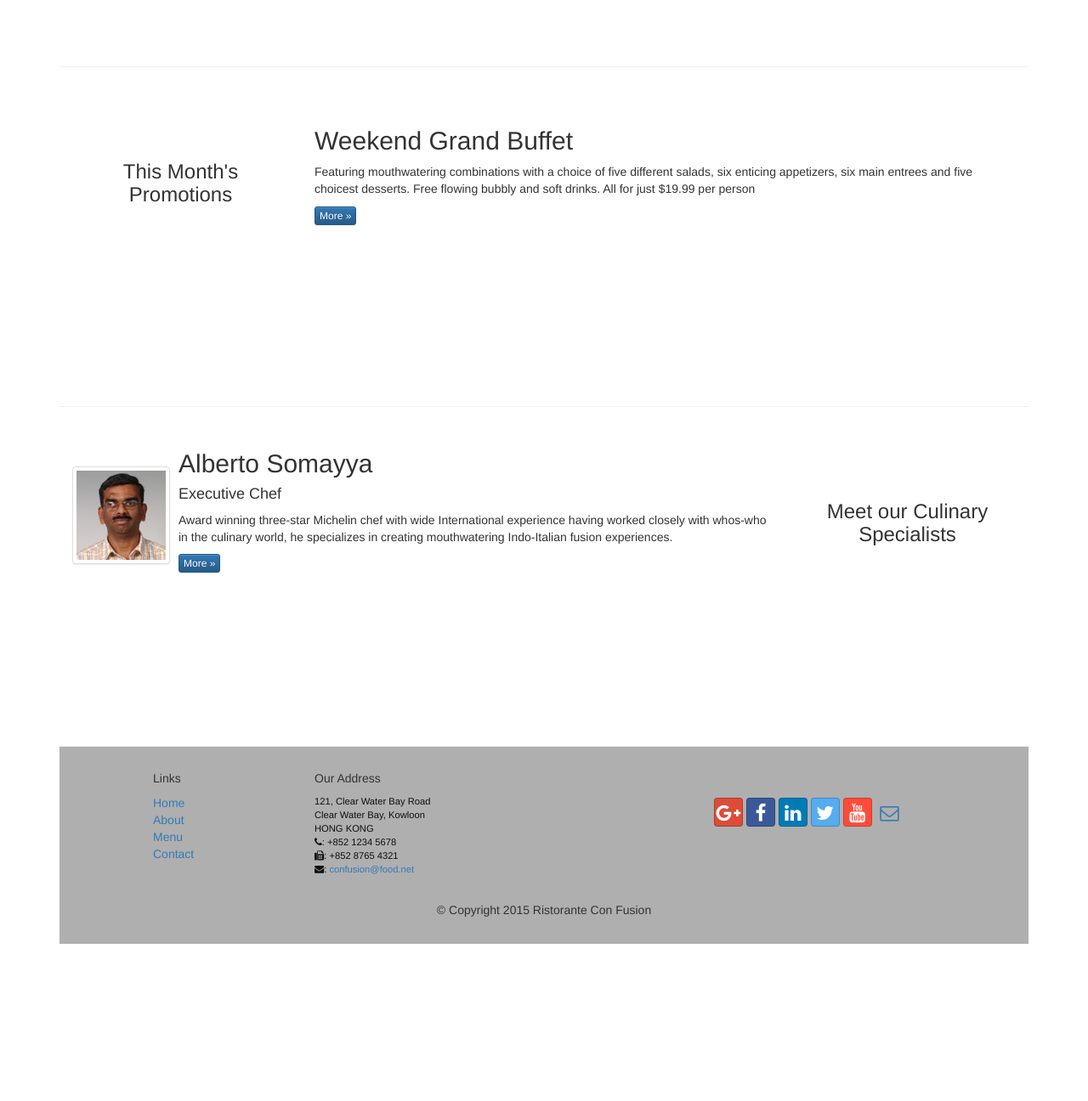
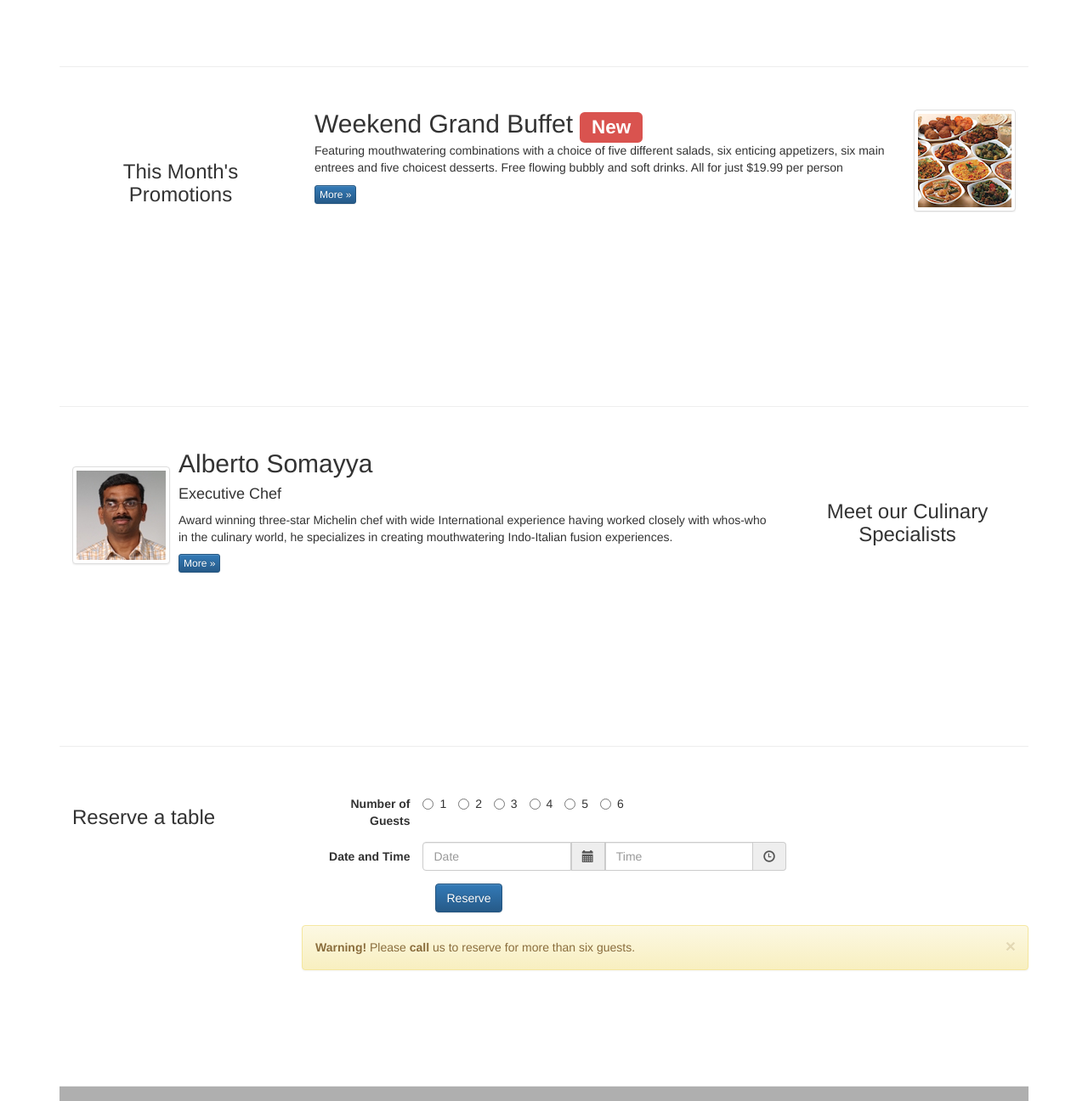
Before and after one commit to massilave85/conFusion, a plain HTML site: page index.html in a window 1280 px wide. Shown: the part 780-2076 px from the top of the page at 85% size. Before the commit the page ends 1891 px from the top, so only its background shows below. Drawn offline with nearby package versions, Linux system fonts and the light colour scheme.

Commit message:
Assessment 2

```diff
--- a/index.html
+++ b/index.html
@@ -59,6 +59,14 @@
                      </li>
                     <li><a href="contactus.html"><i class="fa fa-envelope-o"></i> Contact</a></li>
                 </ul>
+                <form class="navbar-form navbar-right" role="form">
+                    <div class="form-group">
+                        <input type="text" class="form-control" placeholder="Email">
+                        <input type="text" class="form-control" placeholder="Password">
+                        <input type="checkbox" class="form-control" name="remember" value="rememberme"><span class="label label-sm">Remember me</span>
+                    </div>
+                    <button type="submit" class="btn btn-info btn-xs">Sign in</button>
+                </form>
             </div>
         </div>
     </nav>
@@ -75,6 +83,10 @@
                 <div class="col-xs-12 col-sm-2">
                     <p style="padding:20px;"></p>
                     <img class="img-responsive" src="img/logo.png">
+                </div>
+                <div class="col-xs-12 col-sm-2">
+                    <p style="padding:40px;"></p>
+                    <a class="btn btn-warning btn-block" href="#reservation" role="button">Reserve Table</a>
                 </div>
             </div>
         </div>
@@ -113,9 +125,19 @@
                 <h3 align=center>This Month's Promotions</h3>
             </div>
             <div class="col-xs-12 col-sm-9">
-                <h2>Weekend Grand Buffet</h2>
-                <p>Featuring mouthwatering combinations with a choice of five different salads, six enticing appetizers, six main entrees and five choicest desserts. Free flowing bubbly and soft drinks. All for just $19.99 per person </p>
-                <p><a class="btn btn-primary btn-xs"  href="#">More &raquo;</a></p>
+                <div class="media">
+                    <div class="media-body">
+                        <h2 class="media-heading">Weekend Grand Buffet   <span class="label label-danger label-xs">New</span></h2>
+                        <p>Featuring mouthwatering combinations with a choice of five different salads, six enticing appetizers, six main entrees and five choicest desserts. Free flowing bubbly and soft drinks. All for just $19.99 per person </p>
+                        <p><a class="btn btn-primary btn-xs"  href="#">More &raquo;</a></p>
+                    </div>
+                    <div class="media-right media-middle">
+                        <a href="#">
+                        <img class="media-object img-thumbnail"
+                         src="img/buffet.png" alt="Weekend Grand Buffet">
+                        </a>
+                    </div>
+                </div>
             </div>
         </div>
 
@@ -139,6 +161,65 @@
 
             </div>
         </div>
+
+        <div class="row row-content">
+           <div class="col-xs-12 col-sm-3">
+              <h3>Reserve a table</h3>
+           </div>
+            <div class="col-xs-12 col-sm-9">
+                <div class="form-horizontal" role="form">
+                    <div class="form-group">
+                        <label for="numberofguests" class="col-xs-2 control-label">Number of Guests</label>
+                        <div class="radio-inline">
+                            <input type="radio" id="numberofguests" name="numberofguests" value="option1">
+                            1
+                        </div>
+                        <div class="radio-inline">
+                            <input type="radio" id="numberofguests" name="numberofguests" value="option2">
+                            2
+                        </div>
+                        <div class="radio-inline">
+                            <input type="radio" id="numberofguests" name="numberofguests" value="option3">
+                            3
+                        </div>
+                        <div class="radio-inline">
+                            <input type="radio" id="numberofguests" name="numberofguests" value="option4">
+                            4
+                        </div>
+                        <div class="radio-inline">
+                            <input type="radio" id="numberofguests" name="numberofguests" value="option5">
+                            5
+                        </div>
+                        <div class="radio-inline">
+                            <input type="radio" id="numberofguests" name="numberofguests" value="option6">
+                            6
+                        </div>
+                    </div>
+                    <div class="form-group">
+                        <label for="numberofguests" class="col-xs-2 control-label">Date and Time</label>
+                        <div class="col-xs-6 input-group date" id="datepicker">
+                            <input type="text" class="form-control" placeholder="Date">
+                            <span class="input-group-addon"><span class="glyphicon glyphicon-calendar"></span></span>
+                            <input type="text" class="form-control" placeholder="Time">
+                            <span class="input-group-addon"><span class="glyphicon glyphicon-time"></span></span>
+                        </div>
+                    </div>
+                    <div class="form-group">
+                        <div class="col-sm-offset-2 col-sm-10">
+                            <button type="submit" class="btn btn-primary">Reserve</button>
+                        </div>
+                    </div>
+                </div>
+            </div>
+            <div class="alert alert-warning alert-dismissible col-sm-offset-3 col-sm-9" role="alert">
+                <button type="button" class="close" data-dismiss="alert" aria-label="Close"><span aria-hidden="true">&times;</span></button>
+                <strong>Warning!</strong> Please <strong>call</strong> us to reserve for more than six guests.
+            </div>
+
+             <div class="col-xs-12 col-sm-3">
+                <p style="padding:20px;"></p>
+            </div>
+       </div>
     </div>
 
     <footer>
```
